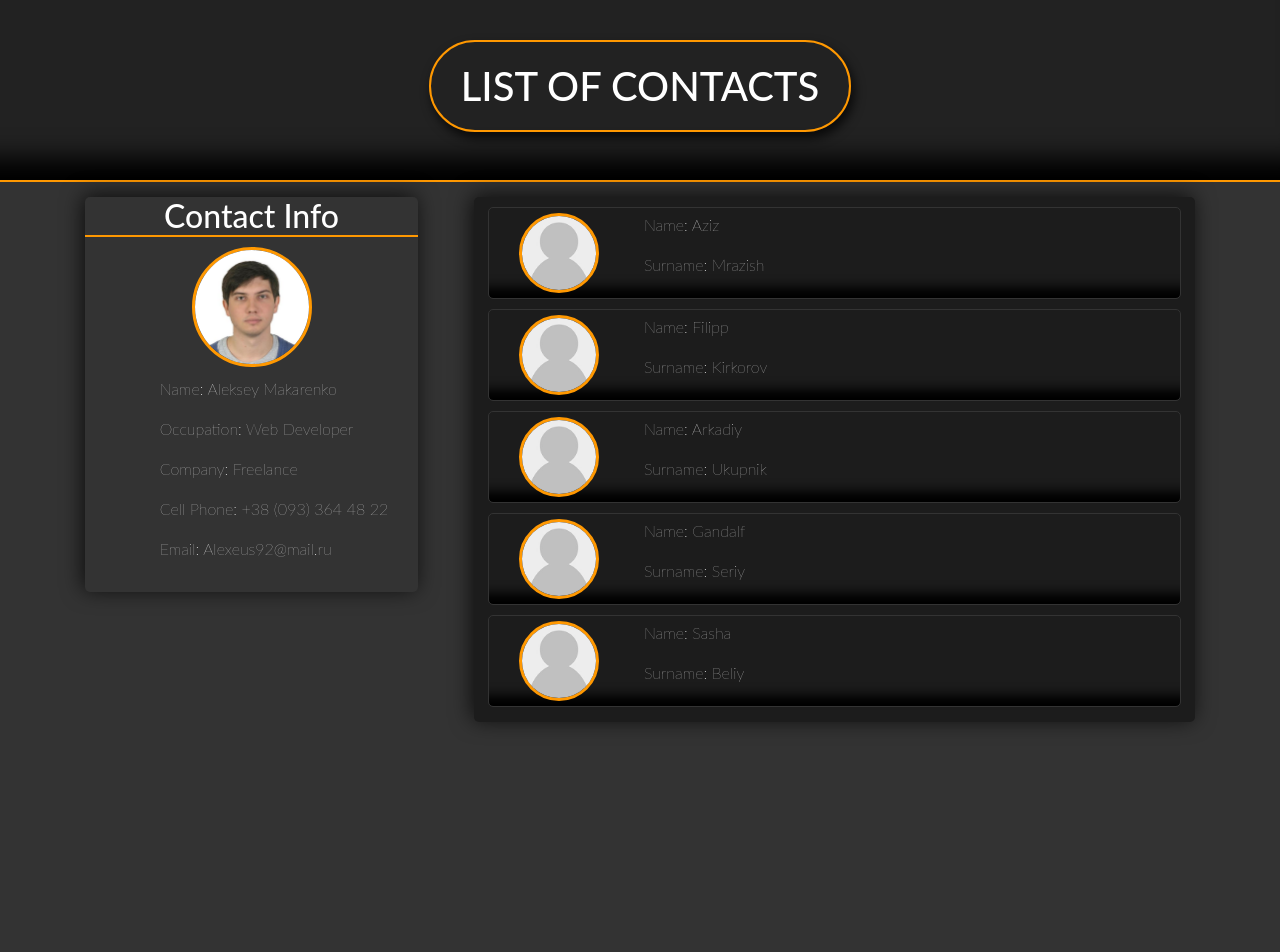
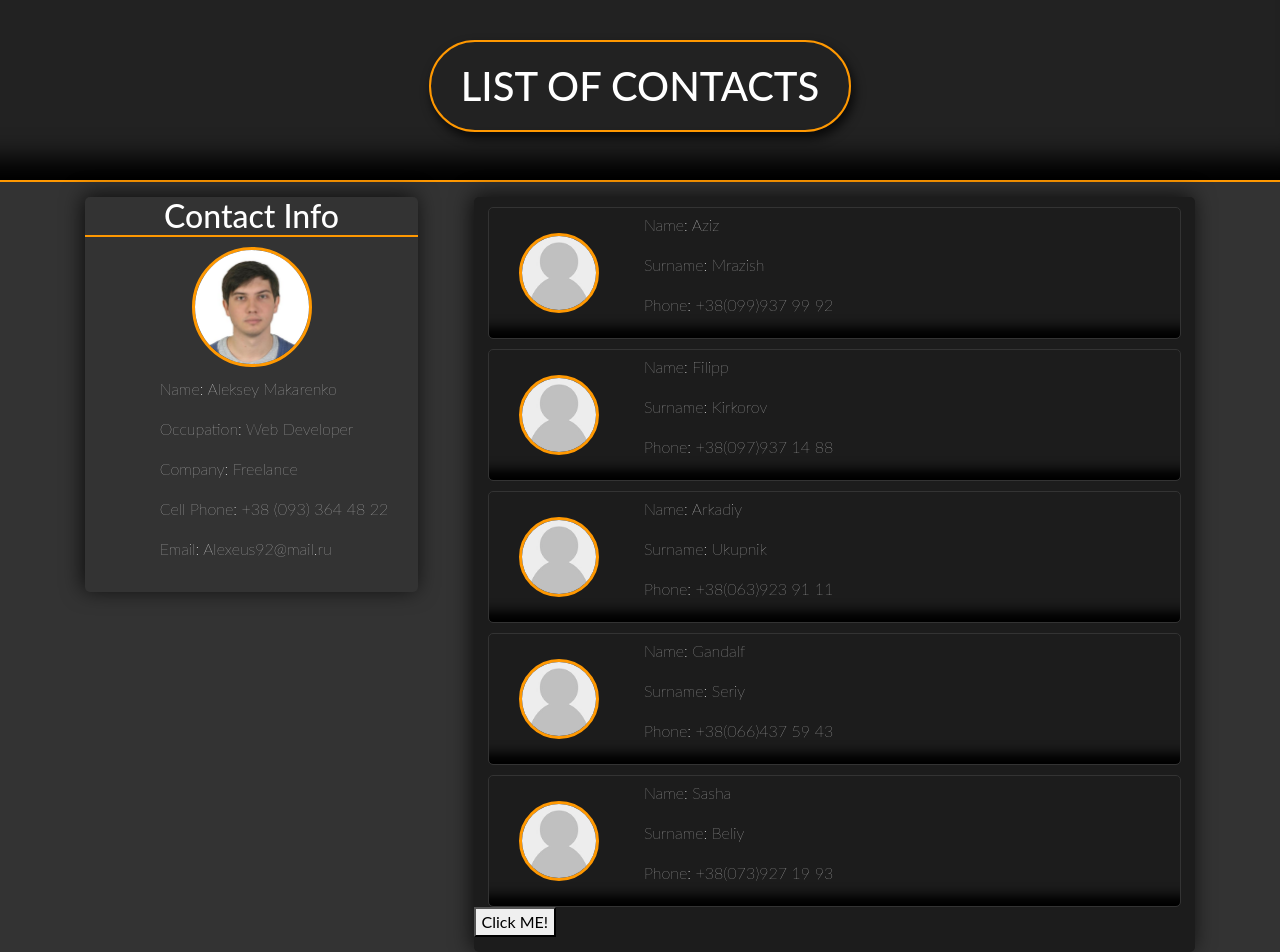
Before and after one commit to AlexxMaker/List_Of_Contacts, a React (Create React App) app: page / in a window 1280 px wide. Before the commit the page ends 800 px from the top, so only its background shows below. Built offline with nearby package versions, Linux system fonts and the light colour scheme; a web font is replaced by a local one.

Commit message:
Delete and Sort methods added, works fine

```diff
--- a/src/AppBody/RightSide/RightSide.js
+++ b/src/AppBody/RightSide/RightSide.js
@@ -1,19 +1,63 @@
-import React from 'react';
+import React, {Component} from 'react';
 import './RightSide.css'
 import ContactCard from '../../ContactCard/ContactCard.js'
 
-const rightSide = (props) => {
+class rightSide extends Component {
+    state = {
+        contacts: [
+            {id: '1', name: 'Aziz', surname: 'Mrazish', phone: '+38(099)937 99 92'},
+            {id: '2', name: 'Filipp', surname: 'Kirkorov', phone: '+38(097)937 14 88'},
+            {id: '3', name: 'Arkadiy', surname: 'Ukupnik', phone: '+38(063)923 91 11'},
+            {id: '4', name: 'Gandalf', surname: 'Seriy', phone: '+38(066)437 59 43'},
+            {id: '5', name: 'Sasha', surname: 'Beliy', phone: '+38(073)927 19 93'}
+        ]
+    };
+
+    deleteContactHandler = (contactIndex) => {
+        const contacts = [...this.state.contacts];
+        contacts.splice(contactIndex, 1);
+        this.setState({contacts: contacts});
+      };
+
+    sortByName = () => {
+        const contacts = [...this.state.contacts];
+        contacts.sort((a, b) => {
+            if (a.name > b.name) {
+                return 1;
+            }
+
+            if (a.name < b.name) {
+                return -1;
+            }
+            return 0;
+        });
+        this.setState({contacts: contacts});
+    }
+
+
+    render() {
+        let contacts = (
+            <div>
+              {this.state.contacts.map((contact, index) => {
+                return <ContactCard
+                  name={contact.name}
+                  surname={contact.surname}
+                  phone={contact.phone}
+                  key={contact.id}
+                  click={() => this.deleteContactHandler(index)}
+                  />
+              })}
+            </div>
+          );
+
+
     return (
         <div className="right_side">
-
-        <ContactCard name='Aziz' surname='Mrazish'/>
-        <ContactCard name='Filipp' surname='Kirkorov'/>
-        <ContactCard name='Arkadiy' surname='Ukupnik'/>
-        <ContactCard name='Gandalf' surname='Seriy'/>
-        <ContactCard name='Sasha' surname='Beliy'/>
-
+            {contacts}
+            <button onClick={() => this.sortByName()}>Click ME!</button>
         </div>
-    );
+        );
+    };
 }
 
 export default rightSide;
--- a/src/ContactCard/ContactCard.js
+++ b/src/ContactCard/ContactCard.js
@@ -4,7 +4,7 @@ import anon_avatar from "./img/anon.jpg"
 
 const contactCard = (props) => {
     return (
-        <div className='contact_card'>
+        <div className='contact_card' onClick={props.click}>
             <div className='avatar-wrapper'>
                 <img className="avatar" src={anon_avatar} alt='Nothing here'/>
             </div>
@@ -12,6 +12,7 @@ const contactCard = (props) => {
             <div className='contact_info'>
                 <p>Name: {props.name}</p>
                 <p>Surname: {props.surname}</p>
+                <p>Phone: {props.phone}</p>
             </div>
         </div>
     );
```
